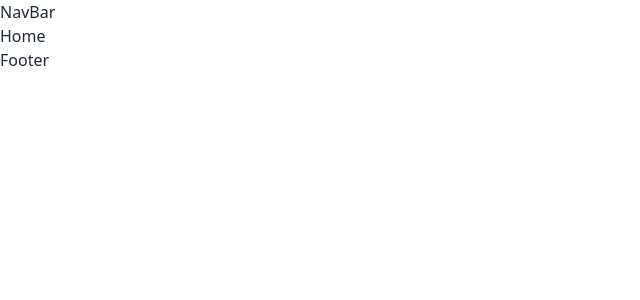
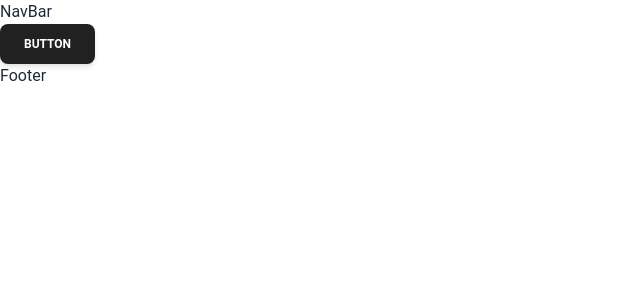
Before and after one commit to mstsurnalyakter/donation-campaign, a React (Vite) app: page / in a window 1280 px wide. Shown: the top 300 px of the page, without its empty margins (0-640 px from the left). Built offline with nearby package versions, Linux system fonts and the light colour scheme.

Commit message:
material tailwind added

```diff
--- a/package.json
+++ b/package.json
@@ -10,6 +10,7 @@
     "preview": "vite preview"
   },
   "dependencies": {
+    "@material-tailwind/react": "^2.1.9",
     "localforage": "^1.10.0",
     "match-sorter": "^6.3.4",
     "prop-types": "^15.8.1",
--- a/src/pages/Home.jsx
+++ b/src/pages/Home.jsx
@@ -1,9 +1,12 @@
+import { Button } from "@material-tailwind/react";
 
 
 const Home = () => {
   return (
-    <div>Home</div>
-  )
+    <div>
+      <Button>Button</Button>
+    </div>
+  );
 }
 
 export default Home
--- a/tailwind.config.js
+++ b/tailwind.config.js
@@ -1,8 +1,10 @@
+const withMT = require("@material-tailwind/react/utils/withMT");
+
 /** @type {import('tailwindcss').Config} */
-export default {
+export default withMT({
   content: ["./index.html", "./src/**/*.{js,ts,jsx,tsx}"],
   theme: {
     extend: {},
   },
   plugins: [require("daisyui")],
-};
+});
```
Also changed, not shown: 1 other file (tests, documents, lock files or other folders).
